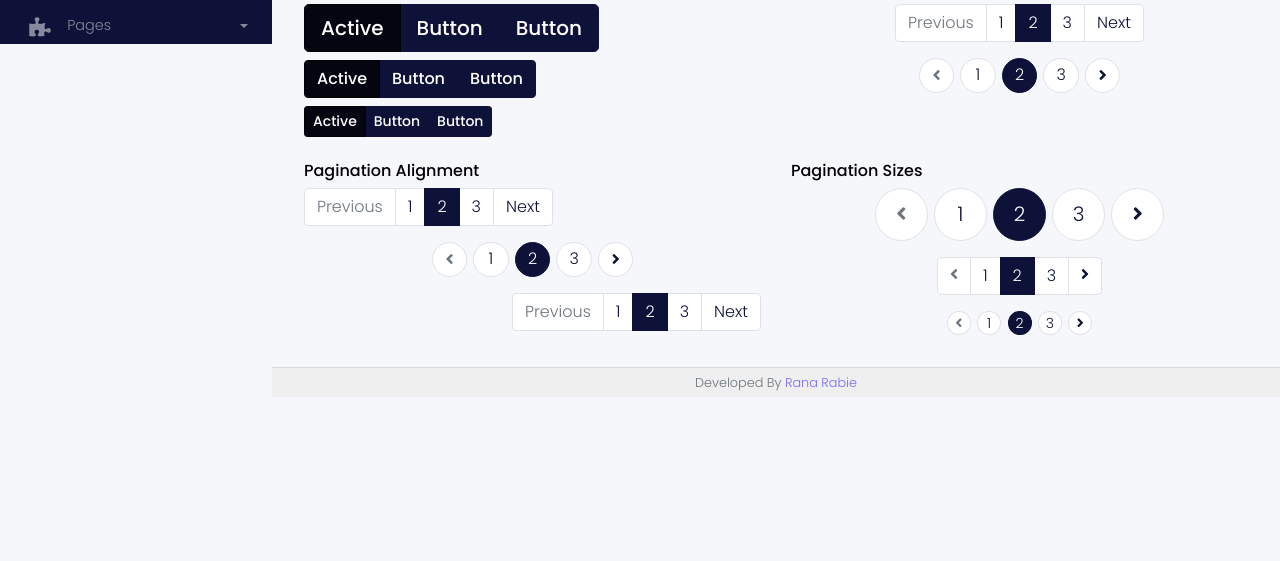
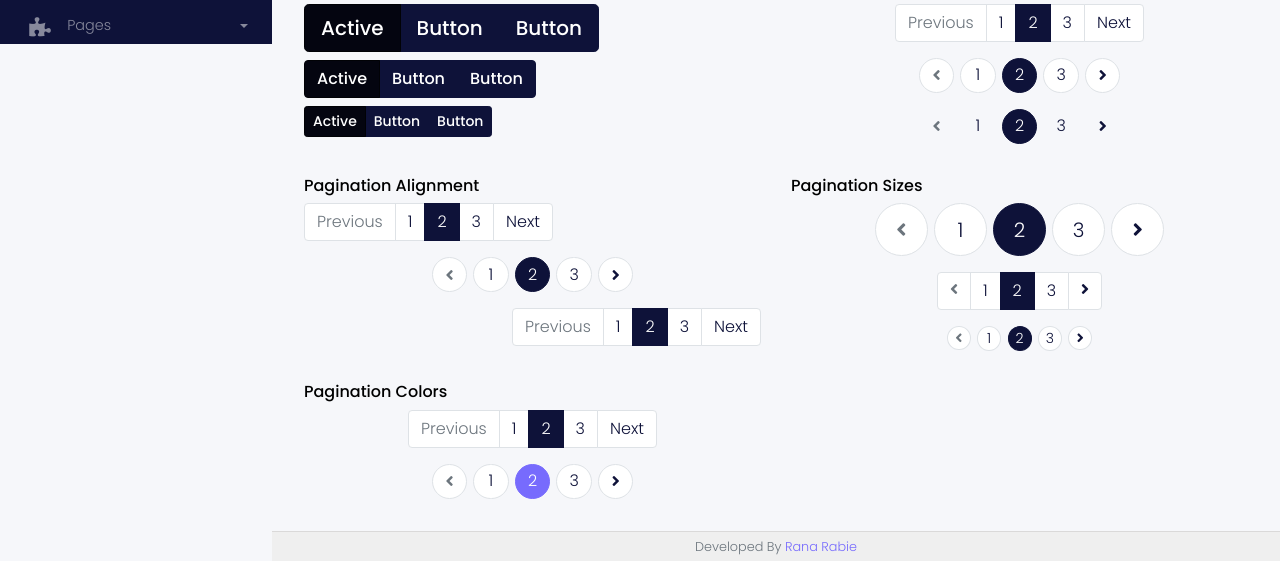
Before and after one commit to ranaRabie/Dashboard, a plain HTML site: page buttons.html in a window 1280 px wide. Shown: the part 756-1317 px from the top of the page. Before the commit the page ends 1153 px from the top, so only its background shows below. Drawn offline with nearby package versions, Linux system fonts and the light colour scheme; some packages are replaced by stand-ins of ours.

Commit message:
Adding Buttons Page - ver 02

```diff
--- a/assets/css/custom.scss
+++ b/assets/css/custom.scss
@@ -672,10 +672,24 @@ a, .btn-link{
 
 // Pagination
 .pagination{
+  & .active .page-link{
+    background-color: theme-color("primary");
+    border-color: theme-color("primary");
+  }
   & .page-link{
     min-height: 100%;
   }
-  &.pagination-rounded{
+  &.pagination-plain{
+    & .page-item:not(.active) .page-link{
+      border:0;
+      background-color: transparent;
+      &:hover{
+        background-color: $pagination-hover-bg;
+      }
+    }
+  }
+  &.pagination-rounded,
+  &.pagination-plain{
     & .page-link{
       width: 2.2rem;
       height: 2.2rem;
@@ -696,6 +710,12 @@ a, .btn-link{
         width: 1.5rem;
         height: 1.5rem;
       }
+    }
+  }
+  &.pagination-secondary{
+    & .active .page-link{
+      background-color: theme-color("secondary");
+      border-color: theme-color("secondary");
     }
   }
 }
--- a/buttons.html
+++ b/buttons.html
@@ -344,6 +344,19 @@
                               </li>
                             </ul>
                         </nav>
+                        <nav aria-label="Page navigation example">
+                            <ul class="pagination justify-content-center pagination-plain">
+                              <li class="page-item disabled">
+                                <a class="page-link" href="#" tabindex="-1"><i class="fas fa-angle-left"></i></a>
+                              </li>
+                              <li class="page-item"><a class="page-link" href="#">1</a></li>
+                              <li class="page-item active"><a class="page-link" href="#">2</a></li>
+                              <li class="page-item"><a class="page-link" href="#">3</a></li>
+                              <li class="page-item">
+                                <a class="page-link" href="#"><i class="fas fa-angle-right"></i></a>
+                              </li>
+                            </ul>
+                        </nav>
                     </div>
                 </div>
                 <div class="row mt-3">
@@ -432,7 +445,37 @@
                         </nav>
                     </div>
                 </div>
-
+                <div class="row mt-3">
+                    <div class="col-md-6">
+                        <h3 class="pg-sub-title-level-2">pagination colors</h3>
+                        <nav aria-label="Page navigation example">
+                            <ul class="pagination justify-content-center">
+                              <li class="page-item disabled">
+                                <a class="page-link" href="#" tabindex="-1">Previous</a>
+                              </li>
+                              <li class="page-item"><a class="page-link" href="#">1</a></li>
+                              <li class="page-item active"><a class="page-link" href="#">2</a></li>
+                              <li class="page-item"><a class="page-link" href="#">3</a></li>
+                              <li class="page-item">
+                                <a class="page-link" href="#">Next</a>
+                              </li>
+                            </ul>
+                        </nav>
+                        <nav aria-label="Page navigation example">
+                            <ul class="pagination pagination-secondary justify-content-center pagination-rounded">
+                              <li class="page-item disabled">
+                                <a class="page-link" href="#" tabindex="-1"><i class="fas fa-angle-left"></i></a>
+                              </li>
+                              <li class="page-item"><a class="page-link" href="#">1</a></li>
+                              <li class="page-item active"><a class="page-link" href="#">2</a></li>
+                              <li class="page-item"><a class="page-link" href="#">3</a></li>
+                              <li class="page-item">
+                                <a class="page-link" href="#"><i class="fas fa-angle-right"></i></a>
+                              </li>
+                            </ul>
+                        </nav>
+                    </div>
+                </div>
 
             </div>
         </div>
```
Also changed, not shown: assets/css/custom.css, 1 other file.
